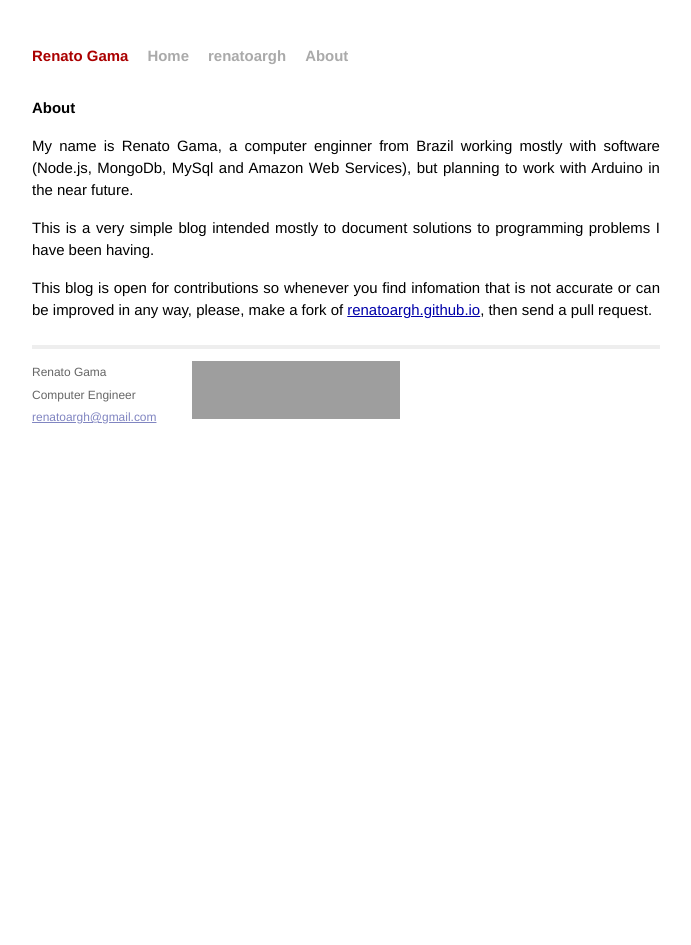
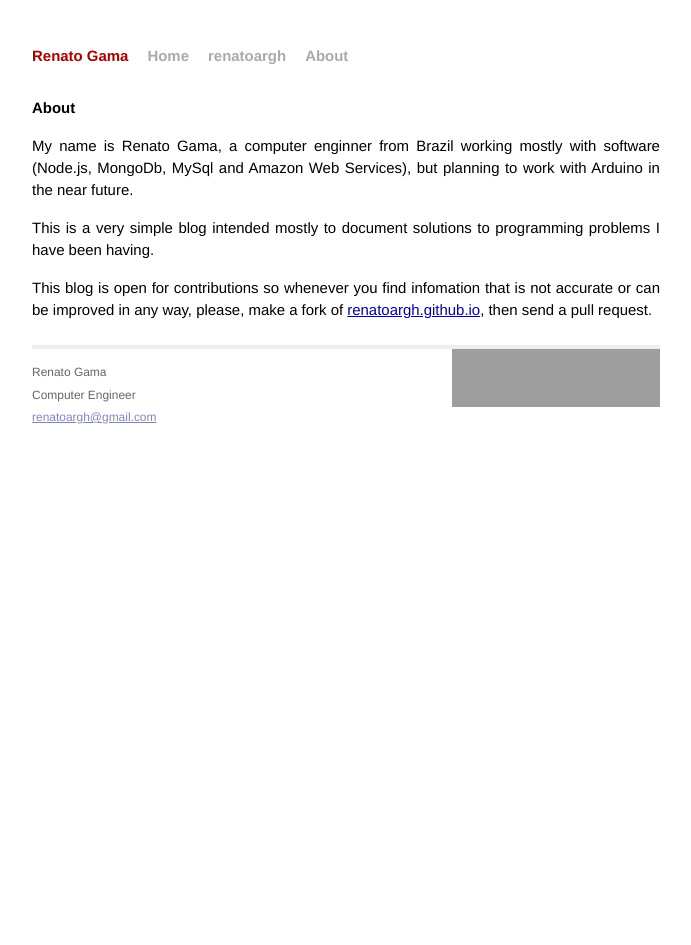
Before and after one commit to renatoargh/renatoargh.github.io, a Jekyll site: the page built from about/index.md, in a window 1280 px wide. Shown: the whole page, without its empty margins (294-985 px from the left). Built offline with Jekyll 4.4.1, drawn with Linux system fonts in a browser that asks for light colours; Markdown is read by kramdown in place of the engine named in the settings; grey boxes are pictures that could not be loaded.

Commit message:
Update default.html

```diff
--- a/_layouts/default.html
+++ b/_layouts/default.html
@@ -37,11 +37,7 @@
                 <a href="mailto:renatoargh@gmail.com">renatoargh@gmail.com</a>
               </p>
             </div>
-            <div class="contact">
-              <p>
-                <a href="http://stackoverflow.com/users/91403/renatoargh"><img src="http://stackoverflow.com/users/flair/91403.png" width="208" height="58" alt="profile for renatoargh at Stack Overflow, Q&amp;A for professional and enthusiast programmers" title="profile for renatoargh at Stack Overflow, Q&amp;A for professional and enthusiast programmers"></a>
-              </p>
-            </div>
+            <a href="http://stackoverflow.com/users/91403/renatoargh"><img src="http://stackoverflow.com/users/flair/91403.png" width="208" height="58" alt="profile for renatoargh at Stack Overflow, Q&amp;A for professional and enthusiast programmers" title="profile for renatoargh at Stack Overflow, Q&amp;A for professional and enthusiast programmers" align="right"></a>
           </div>
         </div>
 
```
